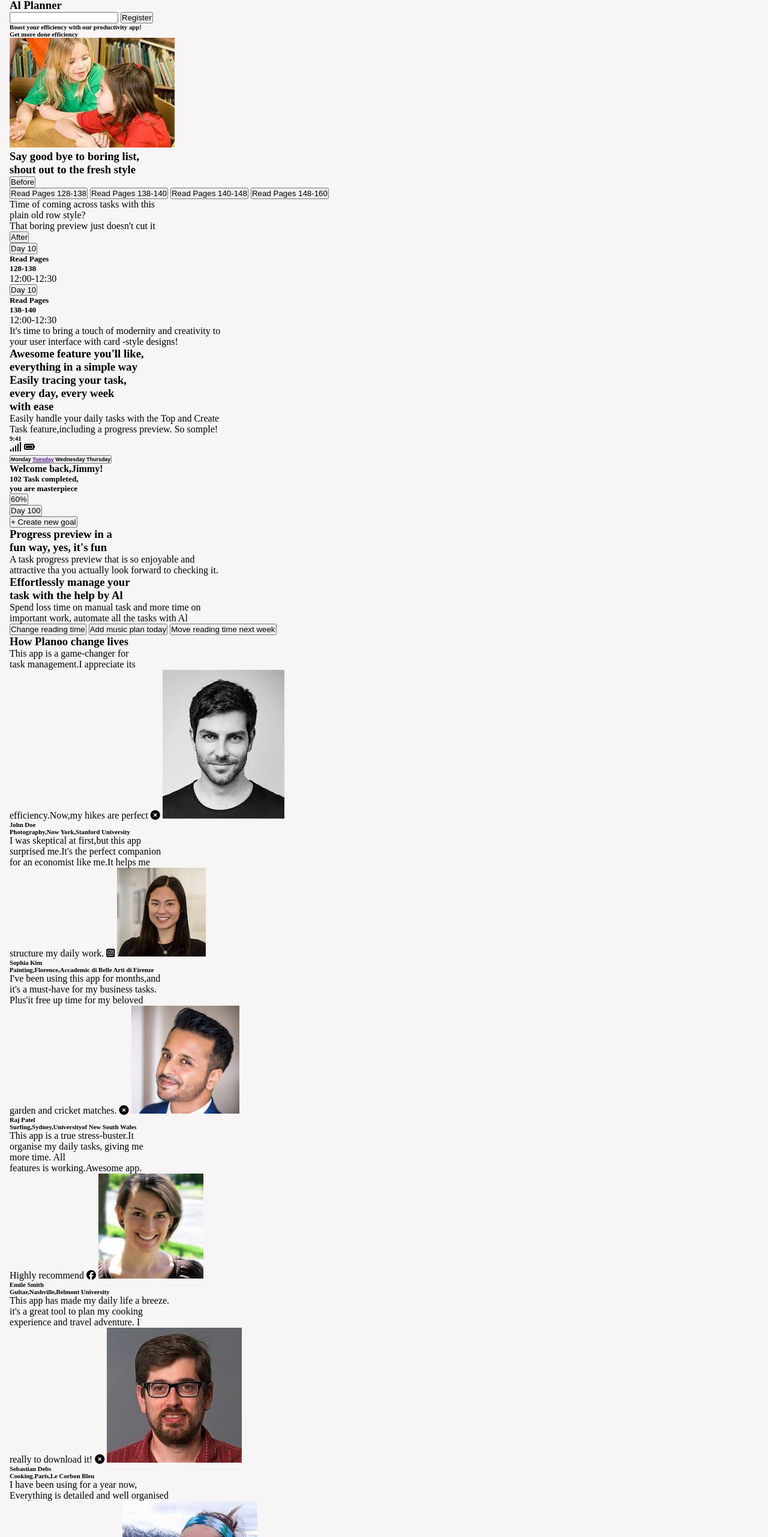
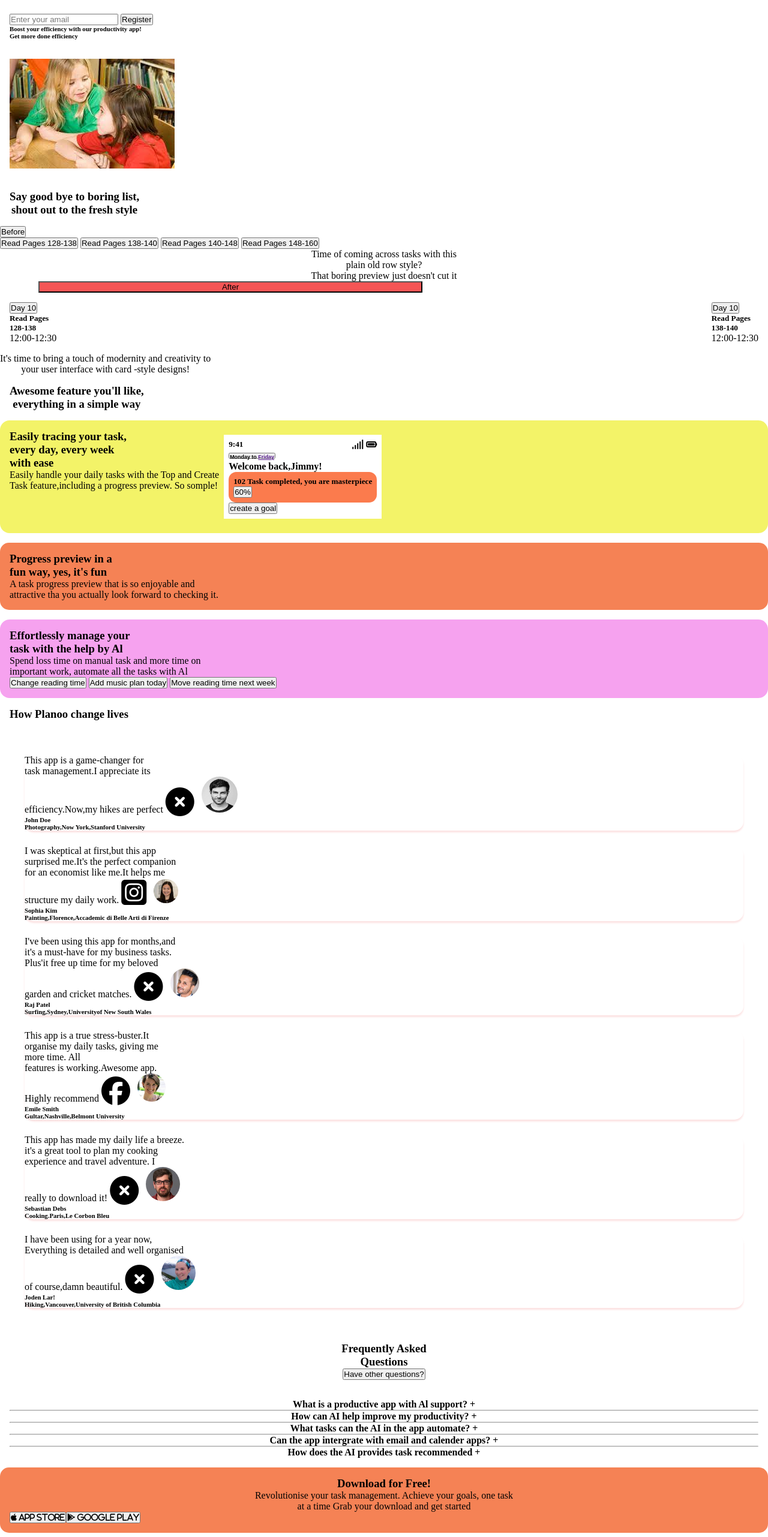
Before and after one commit to mombeh/19-project, a plain HTML site: page index.html in a window 1280 px wide. Shown: the part 237-2800 px from the top of the page at 60% size. Drawn offline with Linux system fonts and the light colour scheme.

Commit message:
cimmit style.css

```diff
--- a/index.html
+++ b/index.html
@@ -30,42 +30,36 @@
                     <button> Register</button>
                 </div>
             </header>
-            <section class="main">
-                <div class="main-content">
             <div class="content">
                 <h3 class="view"> Get ready to <br><a href="ctn">supercharge</a> <br>
-                         your goal- <br> setting and <br> planning with <br> Al Planner
-                       </h3>
-                        <form class="sign" action="">
-                            <input type="text"
-                            id="simple"
-                            placeholder="">
-                            <button class="ctn">Register</button>
-                        </form>
+                your goal- <br> setting and <br> planning with <br> Al Planner</h3>
+                <div class="sign">
+                    <input type="email"
+                    placeholder="Enter your amail">
+                    <button>Register</button>
+                </div>
                 <h6>Boost your efficiency with our productivity app! <br>Get more done efficiency</h6>
             </div>
             <div class="pics">
                 <img class="img-one" src="images/cheels.jpeg" alt="plan">
             </div>
-                </div>
-            </section>
             <div class="space-one">
                 <h3>Say good bye to boring list, <br> shout out to the fresh style</h3>
             </div>
-            <div class="certain">
-                <div class="certainty">
                 <div>
                     <button class="btn">Before</button>
                 </div>
+                <form action="pages">
                     <button>Read Pages 128-138</button>
                     <button>Read Pages 138-140</button>
                     <button>Read Pages 140-148</button>
                     <button>Read Pages 148-160</button>
+                </form>
+            <div class="certainty">
                 <p> Time of coming across tasks with this <br> plain old row
                 style? <br> That boring preview just doesn't cut it
                 </p>
             </div>
-                <div class="pages">
             <button class="btn-two">After</button>
             <div class="certainty-three">
                 <div class="alone">
@@ -79,10 +73,8 @@
                     <p>12:00-12:30</p>
                </div>
             </div>
-                    <p>It's time to bring a touch of modernity and creativity to <br> your user interface with card -style designs! </p>
-                </div>
-            </div>
-            <div class="patient">
+            <p class="team">It's time to bring a touch of modernity and creativity to <br>
+             your user interface with card -style designs! </p>
             <div class="space-one">
                 <h3>Awesome feature you'll like, <br>everything in a simple way</h3>
             </div>
@@ -94,32 +86,28 @@
                 <div class="port">
                     <div class="icon">
                         <div>
-                                <h6>9:41</h6>
+                            <h5>9:41</h5>
                         </div>
                         <div>
                             <i class="fa-solid fa-signal"></i>
                             <i class="fa-solid fa-battery-full"></i>
                         </div>
                     </div>
-                        <button>
-                         <h6>Monday <a href="">Tuesday</a> Wednesday Thursday</h6>
+                    <button class="how">
+                        <h6>Monday to <a href="">Friday</a></h6>
                     </button>
                     <div class="pay">
                         <h4>Welcome back,Jimmy!</h4>
                     </div>
                     <div class="master">
                         <div>
-                               <h5>102 Task completed, <br> you are masterpiece</h5>
-                               <button>60%</button>
-                            </div>
-                            <div>
-                                <button>Day 100</button>
+                            <h5>102 Task completed, you are masterpiece</h5>
+                            <button class="they">60%</button>
                         </div>
                     </div>
-                        <button>+ Create new goal</button>
+                    <button >create a goal</button>
                 </div>
                 </div>
-                <div class="progres">
                 <div class="fun">
                     <h3>Progress preview in a <br>fun way, yes, it's fun</h3>
                     <p> A task progress preview that is so enjoyable and <br> attractive tha you actually look forward to checking it.</p>
@@ -132,12 +120,9 @@
                     <button>Move reading time next week</button>
                 </div>
             </div>
-            </div>
-            <div>
-                <div class="up-date">
+            <div class="space-one">
                 <h3>How Planoo change lives</h3>
             </div>
-                <div class="recomment">
             <div class="paragraphs">
                 <div class="appreciate">
                     <span>This app is a game-changer for <br>task management.I appreciate its
@@ -165,8 +150,6 @@
                         <h6>Raj Patel</h6>
                         <h6>Surfing,Sydney,Universityof New South Wales</h6>
                     </div>
-                    </div>
-                    <div class="opm">
                     <div class="favor">
                         <span>This app is a true stress-buster.It <br>
                             organise my daily tasks, giving me <br>more time.
@@ -196,7 +179,6 @@
                     </div>
                 </div>
             </div>
-            </div>
             <div class="frequency">
                 <div class="forver">
                     <h3>Frequently Asked <br>Questions</h3>
@@ -214,7 +196,7 @@
                     <h4>How does the AI provides task recommended  +</h4>
                 </div>
             </div>
-            <div class="applications">
+            <div class="verbals">
                 <div>
                     <h3>Download for Free!</h3>
                     <p>Revolutionise your task management. Achieve your goals, one
@@ -237,26 +219,29 @@
                     </span>
                     <span class="logo">Planoo</span>
                 </div>
-                <div>
+                <div class="area">
                     <h5>Solutions</h5>
-                    <p>AI Support <br>To DO List <br> Simple Plan</p>
+                    <p>AI Support <br>To Do List <br> Simple Plan</p>
                 </div>
-                <div>
+                <hr>
+                <div class="place">
                     <h5>Services</h5>
                     <p>Feature <br> About <br> Pricing <br> Blog</p>
                 </div>
-                <div>
+                <hr>
+                <div class="who">
                     <h5>Policy</h5>
                     <p>Privacy Policy <br> Cookie Policy <br> Accepted Use Policy</p>
                 </div>
-                <div>
+                <hr>
+                <div class="where">
                    <h5>Let's Talk</h5>
                    <p>hello@planoo.ai <br>Blok M Square,JKT <br> (+62) 812 345 678</p>
                 </div>
             </div>
         </div>
     </section>
-    <hr>
+    <hr class="bore">
     <footer class="conclude">
         <div class="icons">
             <i class="fa-brands fa-facebook-f"></i>
--- a/styles/style.css
+++ b/styles/style.css
@@ -5,24 +5,250 @@
     list-style: none;
 }
 
-body {
-     background-color: white;
-}
-
-#hero-section {
-     padding: 1em;
-     background-color: #f7f5f5;
-}
-
-.container {
-     margin: 0 auto;
-
-
-}
-
-.header {
-    width: 100%;
+.menu-bar {
     display: flex;
     justify-content: space-between;
 
 }
+
+.hero-section {
+    margin: 1rem;
+}
+
+.content {
+    padding: 1rem;
+}
+
+.team {
+    display: flex;
+    text-align: center;
+}
+
+.pics {
+    padding: 1rem;
+    border-radius: 1rem;
+}
+
+.space-one {
+    display: flex;
+    text-align: center;
+    padding: 1rem;
+}
+
+/* button {
+    padding: 0.5rem;
+    /* display: block; */
+    border-radius: 5px;
+    text-align: center; */
+}
+
+.btn {
+    background-color: #1c982b;
+}
+
+.sign {
+    justify-content: center;
+    margin-top: 40px;
+}
+
+.pages {
+    text-align: left;
+}
+
+.icon {
+    display: flex;
+    justify-content: space-between;
+}
+
+.enter-tain {
+    display: flex;
+    background-color: #f3f368;
+    border-radius: 1rem;
+    padding: 1rem;
+}
+
+.port {
+    background-color: #fff;
+    margin: 0.5rem;
+    padding: 0.5rem;
+}
+
+.how {
+    height: 10px;
+}
+
+.manage {
+    background-color: #f6a2ef;
+    border-radius: 1rem;
+    padding: 1rem;
+    margin-top: 1rem;
+}
+
+.fun {
+    background-color:#f58255;
+    border-radius: 15px;
+    padding: 1rem;
+    margin-top: 1rem;
+}
+
+.paragraphs {
+    display: block;
+    padding: 1rem;
+}
+
+.opm {
+    display: block;
+    padding: 1rem;
+}
+
+.var {
+    height: 20%;
+    width: 20%;
+    border-radius: 25rem;
+}
+
+.vas {
+    width: 60px;
+    height: 60px;
+    border-radius: 50%;
+}
+
+.avoid {
+    height: 20%;
+    width: 20%;
+    border-radius: 25rem;
+}
+
+.fa-circle-xmark {
+    font-size: 3rem;
+}
+
+.fa-square-instagram {
+    font-size: 3rem;
+}
+
+.fa-facebook {
+    font-size: 3rem;
+}
+
+.appreciate{
+    border-radius: 15px;
+    margin: 25px;
+    box-shadow: 0 3px 3px #fce2e2;
+}
+
+.beauty {
+    margin: 25px;
+    box-shadow: 0 3px 3px #fce2e2;
+    border-radius: 15px;
+}
+
+.verbals {
+    text-align: center;
+    display: block;
+    background-color: #f58255;
+    border-radius: 15px;
+    padding: 1rem;
+}
+
+.bore {
+    color: #ffd7d7;
+    border:  2px solid;
+}
+
+.menu-b {
+    margin: 1rem;
+}
+
+.area {
+    margin: 5px;
+}
+
+.who {
+    margin: 5px;
+}
+
+.where {
+    margin: 5px;
+}
+
+.place {
+    margin: 5px;
+}
+
+.fa-regular {
+    color: #f58255;
+    background-color: #f58255;
+    border-radius: 7px;
+}
+
+.fa-circle {
+    color: #fccc73;
+}
+
+.button {
+    display: flex;
+}
+
+.favor {
+    margin: 25px;
+    box-shadow: 0 3px 3px #fce2e2;
+    border-radius: 15px;
+}
+
+.forver {
+    text-align: center;
+    padding: 1rem;
+}
+
+.supports {
+    text-align: center;
+    display: block;
+    padding: 1rem;
+
+}
+
+.congrats {
+    border-radius: 15px;
+    margin: 25px;
+    box-shadow: 0 3px 3px #fce2e2;
+}
+
+.welcome {
+    border-radius: 15px;
+    margin: 25px;box-shadow: 0 3px 3px #fce2e2;
+}
+
+.handsome {
+    border-radius: 15px;
+    margin: 25px;
+    box-shadow: 0 3px 3px #fce2e2;
+}
+
+.master {
+    background-color: #fb7b4d;
+    border-radius: 13px;
+    padding: 0.5rem;
+}
+
+/* .they {
+    height: 8px;
+    text-align: center;
+} */
+
+.certainty {
+    text-align: center;
+}
+
+.certainty-three {
+    display: flex;
+    padding: 1rem;
+    justify-content: space-between;
+}
+
+.btn-two {
+    background-color: #f55555;
+    width: 50%;
+    margin-left: 4rem;
+    padding
+}
```
Lines whose indentation alone changed are shown as unchanged.
